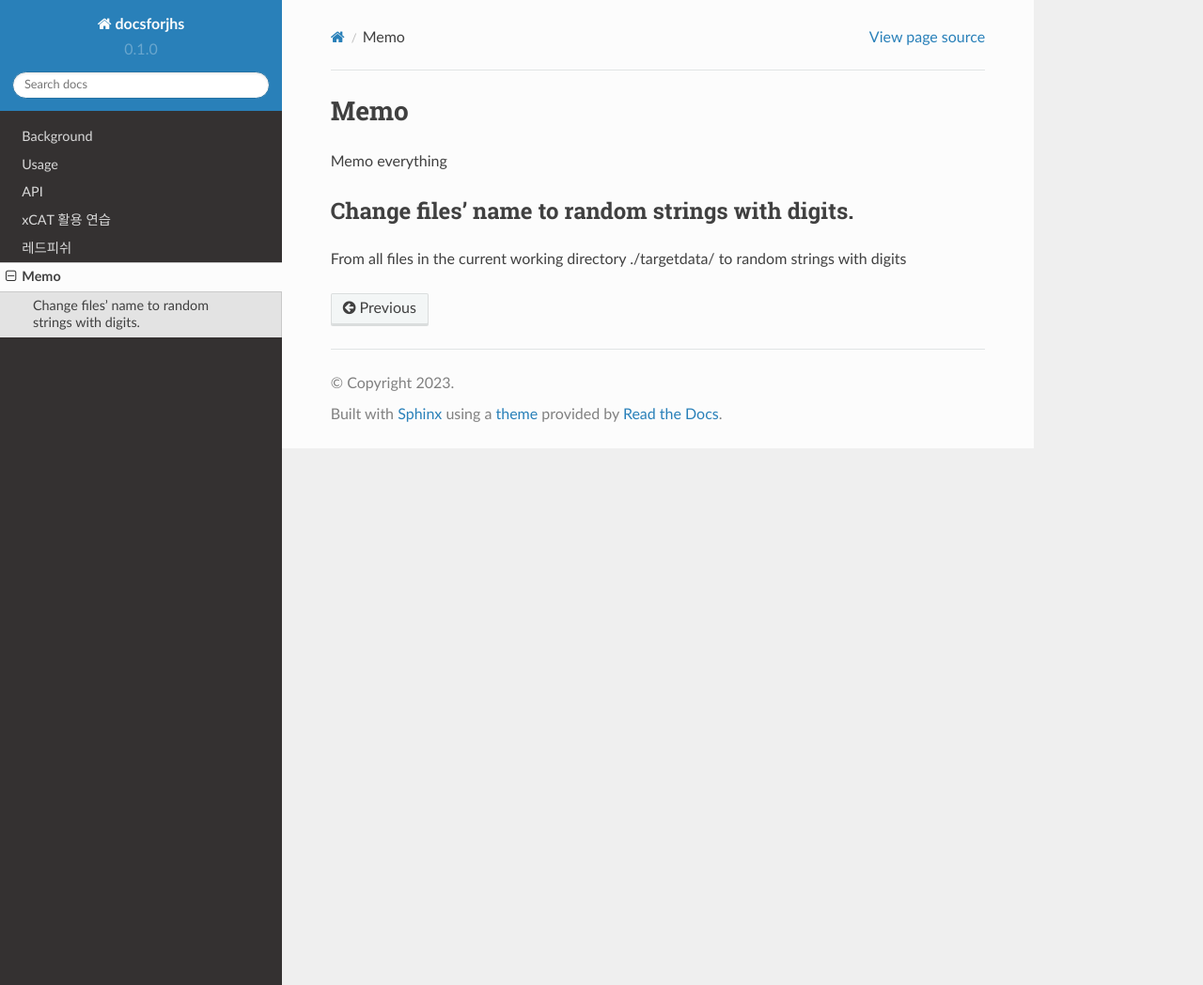
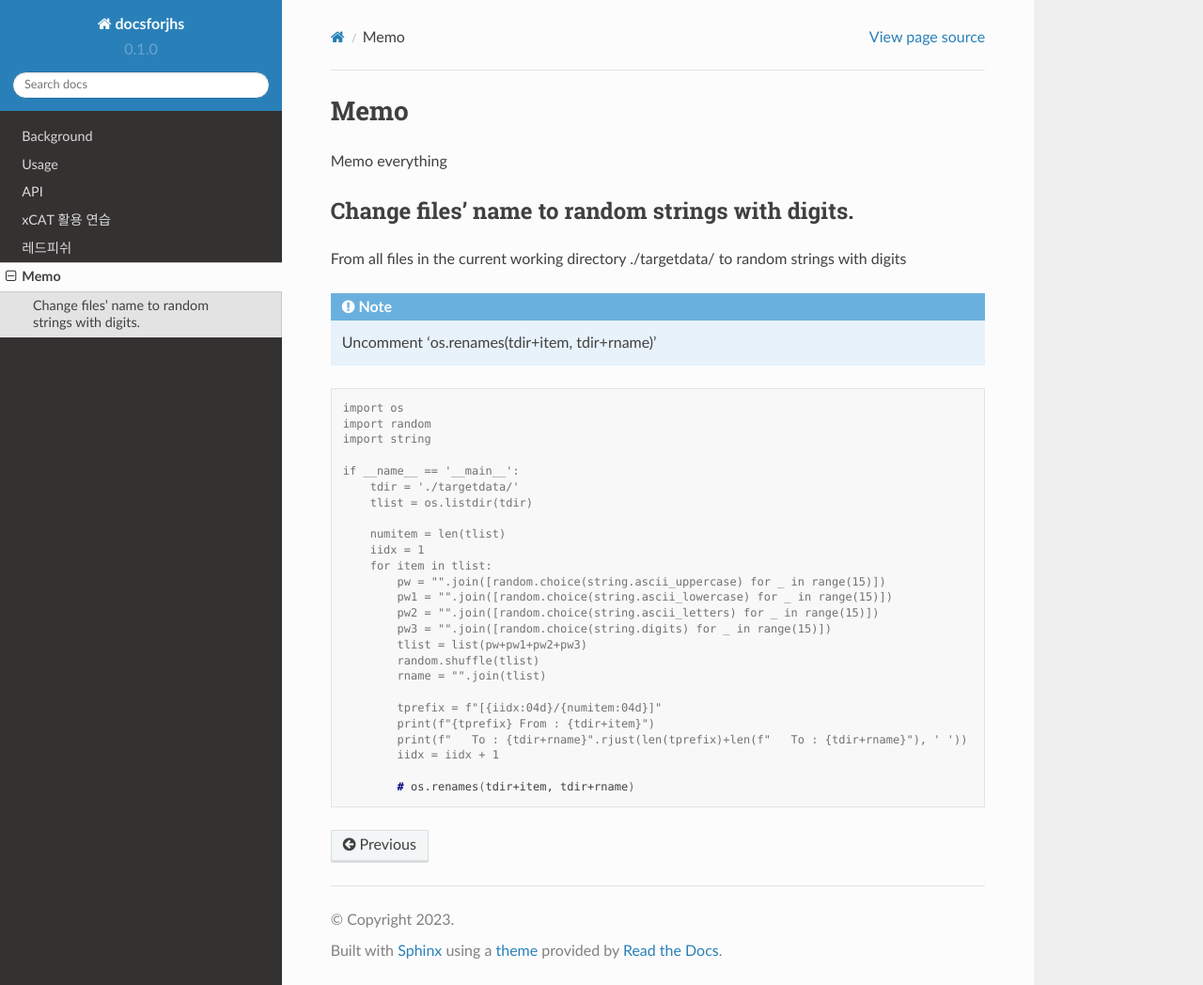
Before and after one commit to joohyungsun7/docsforjhs, a Sphinx documentation site: the page built from docs/memo.rst, in a window 1280 px wide and 1048 px high. Shown: the whole window at 94% size. Built offline with Sphinx 7.4.7 and the Read the Docs theme 2.0.0, drawn with Linux system fonts in a browser that asks for light colours.

Commit message:
Update memo.rst

```diff
--- a/docs/memo.rst
+++ b/docs/memo.rst
@@ -9,3 +9,36 @@ Change files' name to random strings with digits.
 ----------------
 
 From all files in the current working directory ./targetdata/ to random strings with digits
+
+
+.. note::
+
+   Uncomment 'os.renames(tdir+item, tdir+rname)'
+
+.. code-block:: console
+
+   import os
+   import random
+   import string
+
+   if __name__ == '__main__':
+       tdir = './targetdata/'
+       tlist = os.listdir(tdir)
+
+       numitem = len(tlist)
+       iidx = 1
+       for item in tlist:
+           pw = "".join([random.choice(string.ascii_uppercase) for _ in range(15)])
+           pw1 = "".join([random.choice(string.ascii_lowercase) for _ in range(15)])
+           pw2 = "".join([random.choice(string.ascii_letters) for _ in range(15)])
+           pw3 = "".join([random.choice(string.digits) for _ in range(15)])
+           tlist = list(pw+pw1+pw2+pw3)
+           random.shuffle(tlist)
+           rname = "".join(tlist)
+
+           tprefix = f"[{iidx:04d}/{numitem:04d}]"
+           print(f"{tprefix} From : {tdir+item}")
+           print(f"   To : {tdir+rname}".rjust(len(tprefix)+len(f"   To : {tdir+rname}"), ' '))
+           iidx = iidx + 1
+
+           # os.renames(tdir+item, tdir+rname)
```
